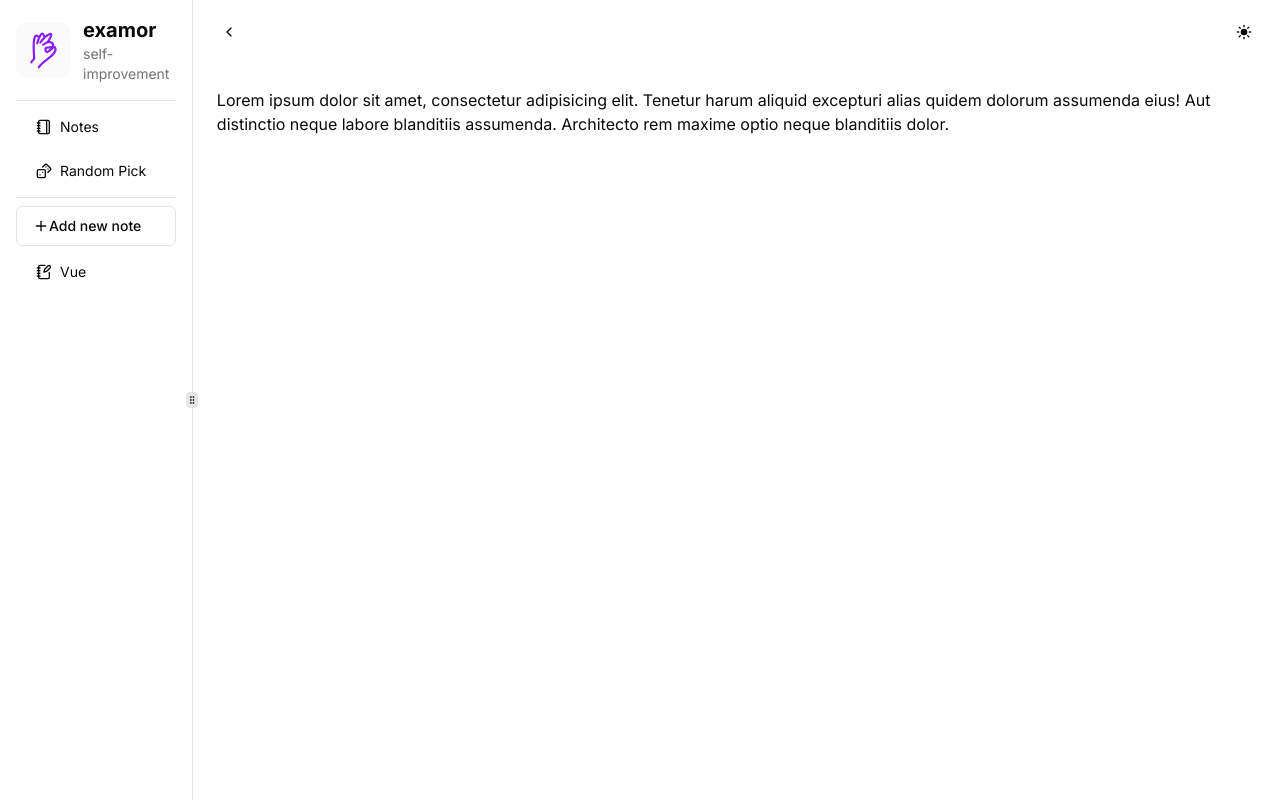
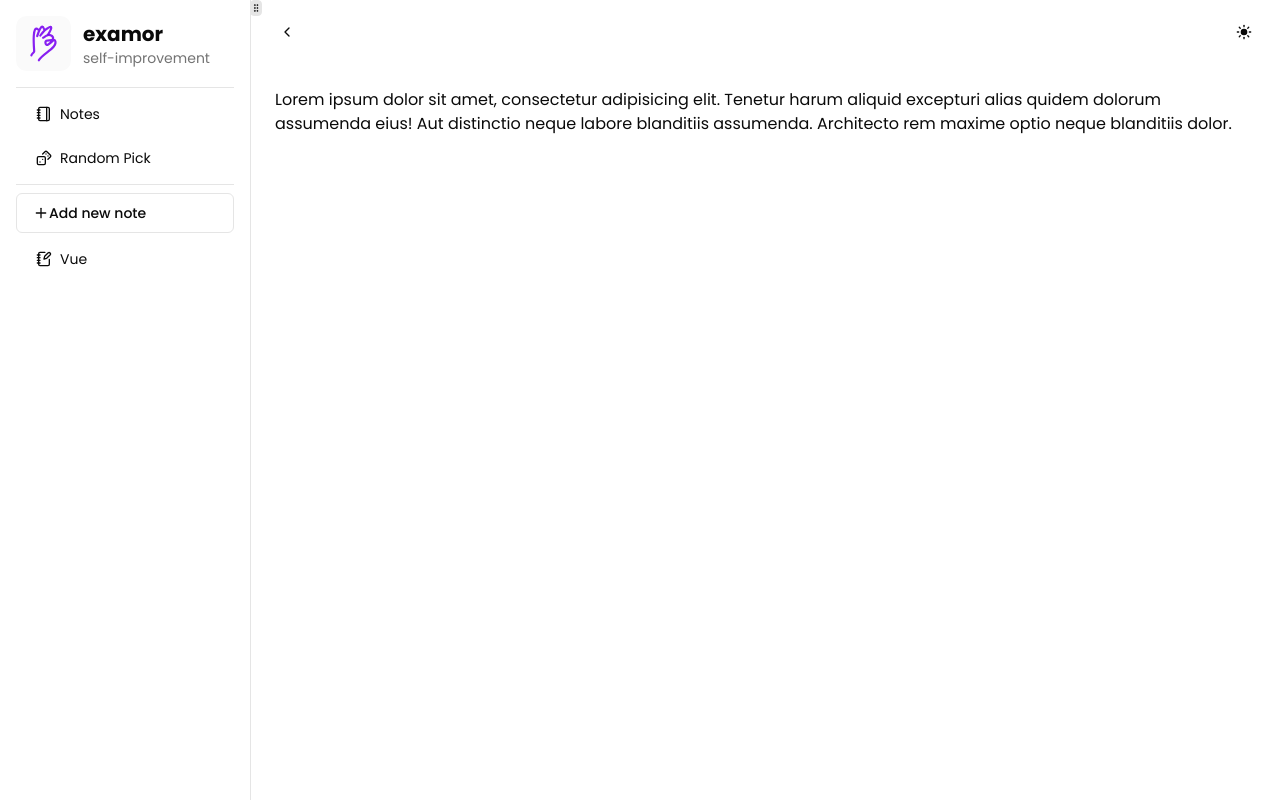
Before and after one commit to codeacme17/examor, a Next.js app in the folder next/: page / in a window 1280 px wide. Built offline with nearby package versions, Linux system fonts and the light colour scheme.

Commit message:
ui(sidebar): update media query setting

```diff
--- a/next/app/layout.tsx
+++ b/next/app/layout.tsx
@@ -1,4 +1,4 @@
-import { Inter } from 'next/font/google'
+import { Inter, Poppins } from 'next/font/google'
 import { cn } from '@/lib/utils'
 import type { Metadata } from 'next'
 import './globals.css'
@@ -6,7 +6,20 @@ import './globals.css'
 import { ThemeProvider } from '@/components/theme-provider'
 import { ResizePanel } from '@/components/layout/resize-panel'
 
-const inter = Inter({ subsets: ['latin'] })
+const poppins = Poppins({
+  subsets: ['latin-ext'],
+  weight: [
+    '100',
+    '200',
+    '300',
+    '400',
+    '500',
+    '600',
+    '700',
+    '800',
+    '900',
+  ],
+})
 
 export const metadata: Metadata = {
   title: 'examor',
@@ -18,7 +31,7 @@ export default function RootLayout({
 }: Readonly<{ children: React.ReactNode }>) {
   return (
     <html lang="en" suppressHydrationWarning>
-      <body className={cn(inter.className, 'min-h-screen')}>
+      <body className={cn(poppins.className, 'min-h-screen')}>
         <ThemeProvider
           attribute="class"
           defaultTheme="system"
--- a/next/components/layout/resize-panel.tsx
+++ b/next/components/layout/resize-panel.tsx
@@ -33,16 +33,21 @@ export const ResizePanel = ({
           setIsCollapsed(false)
         }}
         className={cn(
-          isCollapsed && 'min-w-[70px] transition-all duration-300 ease-in-out'
+          'hidden lg:block',
+          isCollapsed &&
+            'md:min-w-[70px] transition-all duration-300 ease-in-out',
+          !isCollapsed && 'md:min-w-[250px]'
         )}>
         <Sidebar isCollapsed={isCollapsed} />
       </ResizablePanel>
 
-      <ResizableHandle withHandle />
+      <ResizableHandle withHandle className="hidden lg:block" />
 
       <ResizablePanel className="flex flex-col">
         <Navbar />
-        <main className="w-full p-6 flex-1 overflow-y-scroll">{children}</main>
+        <main className="w-full p-6 flex-1 overflow-y-scroll">
+          {children}
+        </main>
       </ResizablePanel>
     </ResizablePanelGroup>
   )
```
